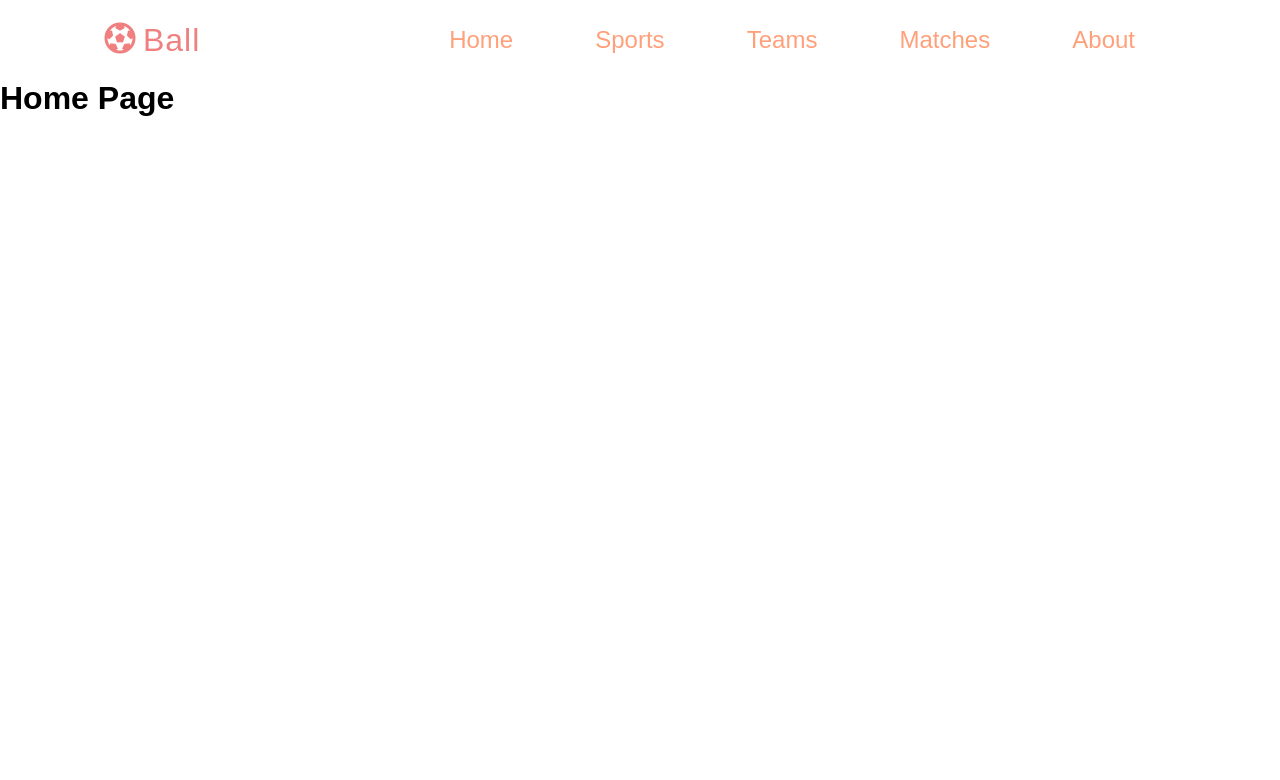
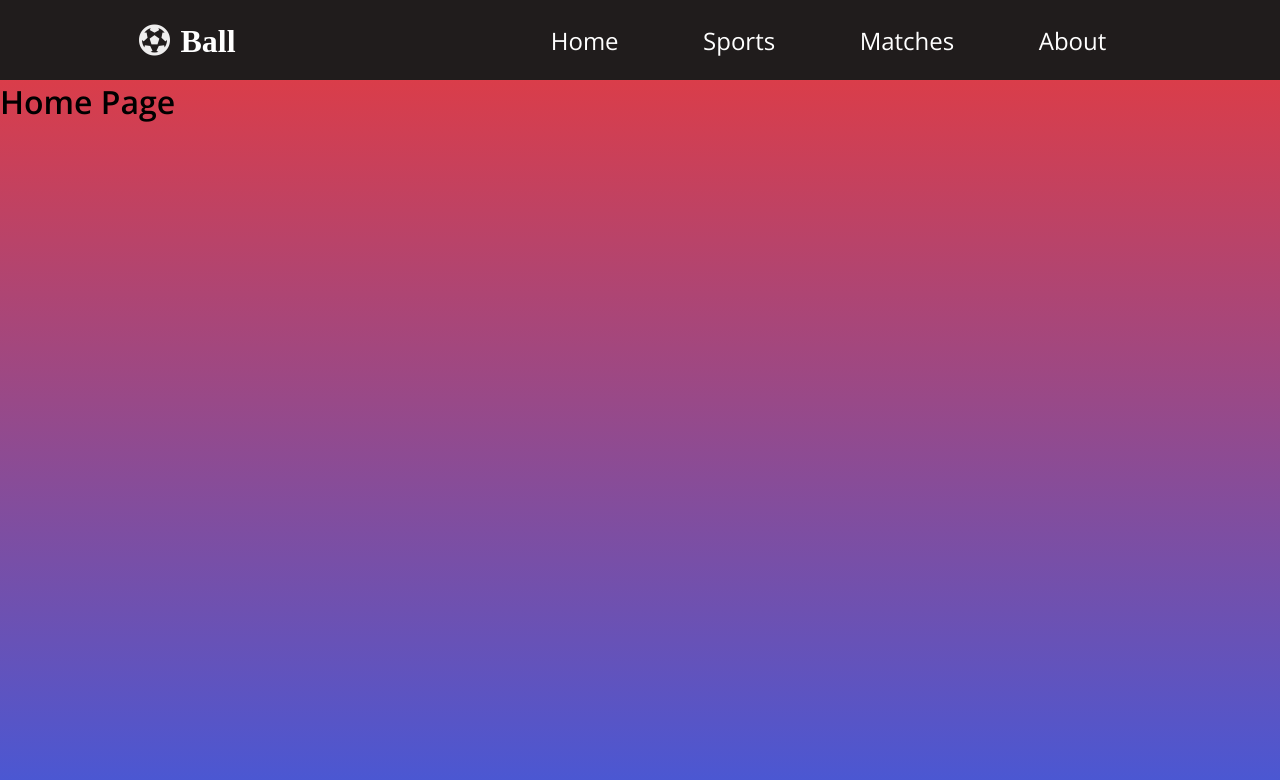
Before and after one commit to Kilatch/SportsWebsite, a React (Create React App) app: page / in a window 1280 px wide. Shown: the top 780 px of the page. Built offline with nearby package versions, Linux system fonts and the light colour scheme.

Commit message:
fixed the navbar

```diff
--- a/package.json
+++ b/package.json
@@ -4,6 +4,7 @@
   "private": true,
   "dependencies": {
     "@material-ui/core": "^4.11.0",
+    "@material-ui/styles": "^4.10.0",
     "@testing-library/jest-dom": "^4.2.4",
     "@testing-library/react": "^9.5.0",
     "@testing-library/user-event": "^7.2.1",
--- a/public/index.html
+++ b/public/index.html
@@ -13,6 +13,7 @@
       manifest.json provides metadata used when your web app is installed on a
       user's mobile device or desktop. See https://developers.google.com/web/fundamentals/web-app-manifest/
     -->
+    <link href="https://fonts.googleapis.com/css2?family=Open+Sans:wght@300;600&display=swap" rel="stylesheet">
     <link rel="manifest" href="%PUBLIC_URL%/manifest.json" />
     <link rel="stylesheet" href="https://use.fontawesome.com/releases/v5.15.1/css/all.css" integrity="sha384-vp86vTRFVJgpjF9jiIGPEEqYqlDwgyBgEF109VFjmqGmIY/Y4HV4d3Gp2irVfcrp" crossorigin="anonymous">
     <!--
--- a/src/App.css
+++ b/src/App.css
@@ -7,7 +7,11 @@
 }
 
 body{
-    font-family: Arial, Helvetica, sans-serif;
+    font-family: 'Open Sans', sans-serif;
+    background: linear-gradient(#ea3a3a, #4758d6);
+    background-repeat: no-repeat;
+    background-size: cover;
+    min-height: 100vh;
 }
 
 a{
@@ -17,6 +21,7 @@ a{
 nav{
     display: flex;
     justify-content: space-around;
+    background-color: #201c1c;
     min-height: 10vh;
     align-items: center;
 }
@@ -27,18 +32,19 @@ nav{
 
 .logo{
     display: flex;
-    color: lightcoral;
+    color: #eeeded;
+    align-items: center;
     font-size: 2rem;
 }
 
-.logo h4{
+
+.logo:first-child{
     margin-left: 7px;
-    letter-spacing: 1px;
     font-weight: lighter;
 }
 
 .nav-links{
-    width: 60%;
+    width: 50%;
     display: flex;
     list-style: none;
     justify-content: space-around;
@@ -48,18 +54,22 @@ nav{
 
 .link a {
     padding: 10px;
-    color: lightsalmon;
+    color: white;
+    transition: color 0.2s ease-in;
 }
 
 .link a:hover{
-    background-color: white;
-    color: red;
+    color: 	#4758d6;
 }
 
 .hamburger-toggle{
     cursor: pointer;
-    color: lightskyblue;
     display: none;
+    color: white;
+}
+
+.hamburger-toggle:hover{
+    color: #ea3a3a;
 }
 
 
@@ -72,7 +82,11 @@ nav{
     }
     nav{
         justify-content: space-between;
-        margin: 0px 50px
+        padding: 0px 50px
+    }
+
+    .link a {
+        color: #201c1c;
     }
 
     .nav-links{
@@ -84,7 +98,7 @@ nav{
         height: 90vh;
         width: 100%;
         top: 10vh;
-        background-color: teal;
+        background-color: #eeeded;
         font-size: 2rem;
         transition: all 0.5s ease-in;
     }
--- a/src/App.js
+++ b/src/App.js
@@ -3,7 +3,6 @@ import './App.css'
 import Nav from './Components/Nav'
 import Home from './Components/Home'
 import Sports from './Components/Sports'
-import Teams from './Components/Teams'
 import Matches from './Components/Matches'
 import About from './Components/About'
 
@@ -16,7 +15,6 @@ function App() {
         <Switch>
           <Route path="/" exact component={Home} />
           <Route path="/sports" component={Sports} />
-          <Route path="/teams" component={Teams} />
           <Route path="/matches" component={Matches} />
           <Route path="/about" component={About} />
         </Switch>
--- a/src/Components/Card.js
+++ b/src/Components/Card.js
@@ -0,0 +1,30 @@
+import React from 'react'
+import { makeStyles } from '@material-ui/styles'
+import Grid from '@material-ui/core/Grid'
+import Paper from '@material-ui/core/Paper'
+
+const useStyles = makeStyles((theme) => ({
+  paper: {
+    display: 'flex',
+    flexDirection: 'column',
+    fontFamily: 'Open Sans',
+    fontSize: 20,
+    justifyContent: 'center',
+    height: 100,
+    width: 100,
+    textAlign: 'center',
+  },
+}))
+
+const Card = ({ name, id }) => {
+  const classes = useStyles()
+  return (
+    <Grid item>
+      <Paper elevation={3} className={classes.paper}>
+        <p>{name}</p>
+      </Paper>
+    </Grid>
+  )
+}
+
+export default Card
--- /dev/null
+++ b/src/Components/CardList.js
@@ -0,0 +1,25 @@
+import React, { useEffect } from 'react'
+import { makeStyles } from '@material-ui/styles'
+import Card from './Card'
+import Grid from '@material-ui/core/Grid'
+
+const useStyles = makeStyles((theme) => ({
+  root: {
+    flexGrow: 1,
+  },
+}))
+
+const CardList = ({ data }) => {
+  const classes = useStyles()
+  return (
+    <Grid className={classes.root} container spacing={2}>
+      <Grid item xs={12}>
+        <Grid container justify="center" spacing={2}>
+          {data.length > 0 && data.map((e) => <Card key={e.id} {...e} />)}
+        </Grid>
+      </Grid>
+    </Grid>
+  )
+}
+
+export default CardList
--- a/src/Components/Nav.js
+++ b/src/Components/Nav.js
@@ -7,11 +7,16 @@ function Nav() {
   const handleNavToggle = () => {
     setNavToggle(!navToggle)
   }
+
+  const setHandleFalse = () => {
+    setNavToggle(false)
+  }
   return (
     <nav>
       <div className="logo">
-        <i className="fas fa-futbol" />
-        <h4>Ball</h4>
+        <i className="fas fa-futbol link icon">
+          <Link to="/">Ball</Link>
+        </i>
       </div>
       <ul className={`nav-links ${navToggle && 'active'}`}>
         <li className="link">
@@ -19,11 +24,9 @@ function Nav() {
         </li>
 
         <li className="link">
-          <Link to="/sports">Sports</Link>
-        </li>
-
-        <li className="link">
-          <Link to="/teams">Teams</Link>
+          <Link onClick={setHandleFalse} to="/sports">
+            Sports
+          </Link>
         </li>
 
         <li className="link">
--- a/src/Components/Sports.js
+++ b/src/Components/Sports.js
@@ -1,6 +1,6 @@
 import React, { useEffect, useState } from 'react'
 import axios from 'axios'
-import api from './api'
+import CardList from './CardList'
 import './Sports.css'
 function Sports() {
   const [sports, setSports] = useState([])
@@ -9,13 +9,7 @@ function Sports() {
     axios
       .get('http://grupp5test.jls-sto1.elastx.net/get/sports')
       .then((data) => setSports(data.data))
-  })
-  return (
-    <div className="card-container">
-      {sports.map((data, index) => (
-        <h1 key={index}>{data.name}</h1>
-      ))}
-    </div>
-  )
+  }, [])
+  return <CardList data={sports} />
 }
 export default Sports
--- a/src/Components/api.js
+++ /dev/null
@@ -1,11 +0,0 @@
-import axios from 'axios'
-const API_URL = 'http://grupp5test.jls-sto1.elastx.net/get'
-
-const getLeagueBySport = async (id) => {
-  const data = await axios.get(`${API_URL}/${id}`)
-  return data(data)
-}
-
-module.exports = {
-  getLeagueBySport,
-}
```
Also changed, not shown: src/slide1.jpg (deleted).
